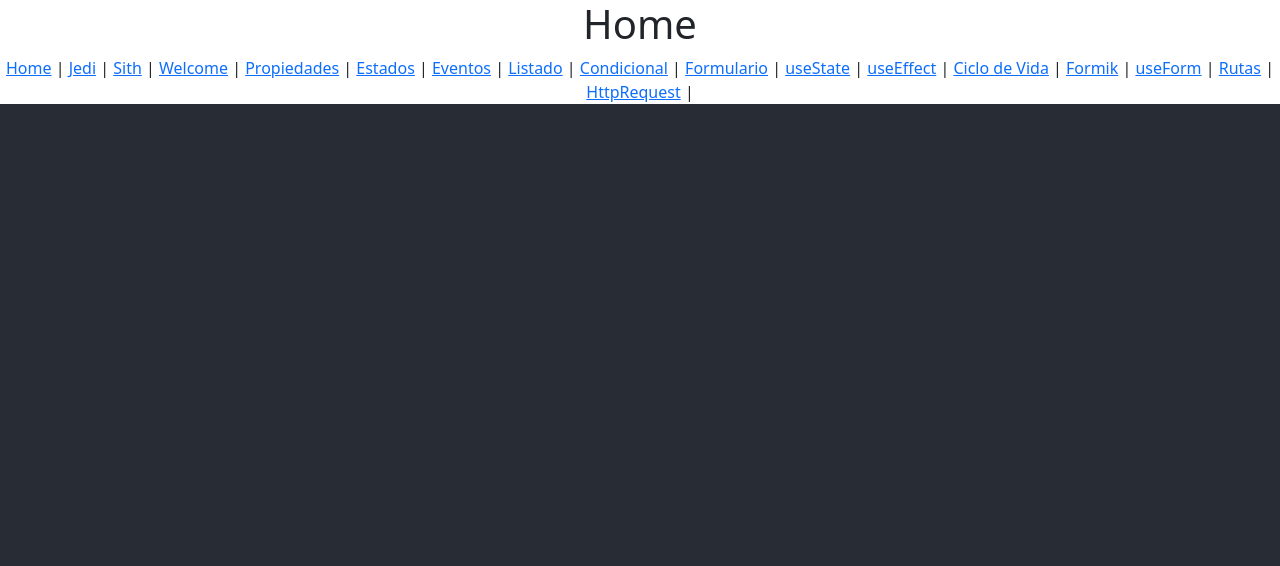
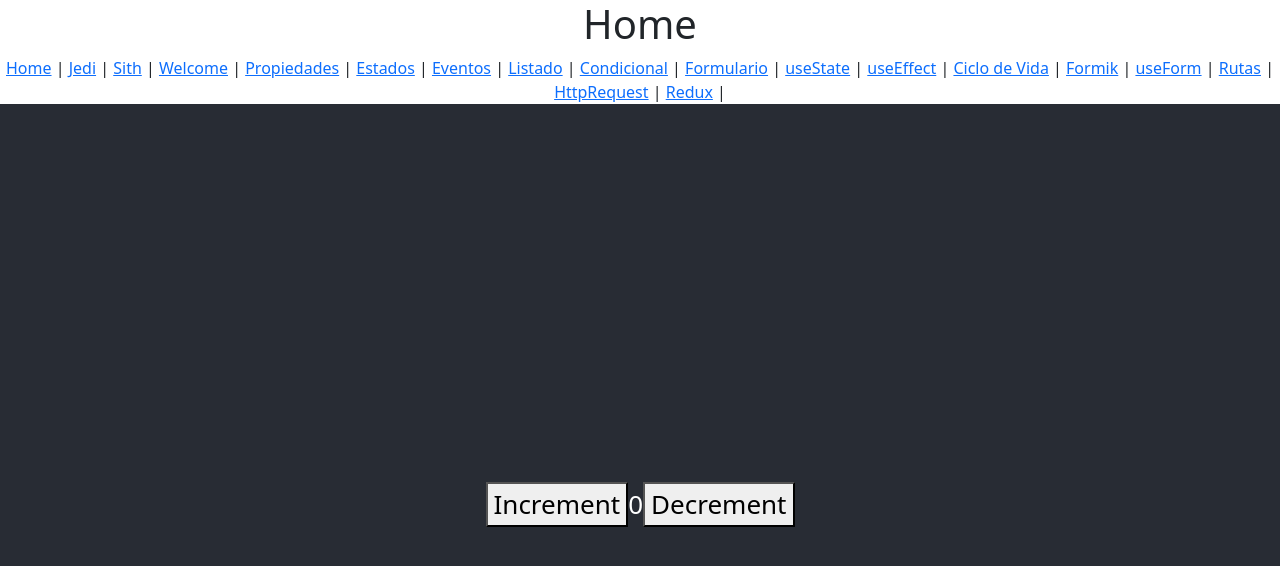
Before and after one commit to pepesan/ejemplos-react-jsx, a React (Create React App) app: page /redux in a window 1280 px wide. Shown: the top 566 px of the page. Built offline with nearby package versions, Linux system fonts and the light colour scheme.

Commit message:
metido el ejemplo de uso de Redux

```diff
--- a/package.json
+++ b/package.json
@@ -3,6 +3,7 @@
   "version": "0.1.0",
   "private": true,
   "dependencies": {
+    "@reduxjs/toolkit": "^1.8.3",
     "@testing-library/jest-dom": "^5.16.4",
     "@testing-library/react": "^13.3.0",
     "@testing-library/user-event": "^13.5.0",
@@ -13,6 +14,7 @@
     "react-bootstrap": "^2.4.0",
     "react-dom": "^18.2.0",
     "react-hook-form": "^7.33.1",
+    "react-redux": "^8.0.2",
     "react-router-dom": "^6.3.0",
     "react-scripts": "5.0.1",
     "web-vitals": "^2.1.4"
--- a/src/App.js
+++ b/src/App.js
@@ -23,6 +23,7 @@
 import RutasListado from "./componentes/rutas/RutasListado";
 import RutasDetalle from "./componentes/rutas/RutasDetalle";
 import CargaDatos from "./componentes/httprequest/CargaDatos";
+import {Counter} from "./componentes/redux/Counter";
 
 function App() {
   return (
@@ -47,6 +48,7 @@
           <Link to="/useForm">useForm</Link> |{" "}
           <Link to="/rutas">Rutas</Link> |{" "}
           <Link to="/httprequest">HttpRequest</Link> |{" "}
+          <Link to="/redux">Redux</Link> |{" "}
         </nav>
       </div>
       <header className="App-header">
@@ -69,6 +71,7 @@
         <Route path="/rutas" element={<RutasListado/>} />
         <Route path="/rutas/:itemId" element={<RutasDetalle />} />
         <Route path="/httprequest" element={<CargaDatos/>} />
+        <Route path="/redux" element={<Counter/>} />
       </Routes>
       </header>
     </div>
--- /dev/null
+++ b/src/componentes/redux/Counter.js
@@ -0,0 +1,28 @@
+import React from 'react'
+import { useSelector, useDispatch } from 'react-redux'
+import { decrement, increment } from '../../features/counterSlice'
+
+export function Counter() {
+    const count = useSelector((state) => state.counter.value)
+    const dispatch = useDispatch()
+
+    return (
+        <div>
+            <div>
+                <button
+                    aria-label="Increment value"
+                    onClick={() => dispatch(increment())}
+                >
+                    Increment
+                </button>
+                <span>{count}</span>
+                <button
+                    aria-label="Decrement value"
+                    onClick={() => dispatch(decrement())}
+                >
+                    Decrement
+                </button>
+            </div>
+        </div>
+    )
+}
--- /dev/null
+++ b/src/features/counterSlice.js
@@ -0,0 +1,28 @@
+import { createSlice } from '@reduxjs/toolkit'
+
+export const counterSlice = createSlice({
+    name: 'counter',
+    initialState: {
+        value: 0,
+    },
+    reducers: {
+        increment: (state) => {
+            // Redux Toolkit allows us to write "mutating" logic in reducers. It
+            // doesn't actually mutate the state because it uses the Immer library,
+            // which detects changes to a "draft state" and produces a brand new
+            // immutable state based off those changes
+            state.value += 1
+        },
+        decrement: (state) => {
+            state.value -= 1
+        },
+        incrementByAmount: (state, action) => {
+            state.value += action.payload
+        },
+    },
+})
+
+// Action creators are generated for each case reducer function
+export const { increment, decrement, incrementByAmount } = counterSlice.actions
+
+export default counterSlice.reducer
--- a/src/index.js
+++ b/src/index.js
@@ -6,13 +6,16 @@
 import {
     BrowserRouter,
 } from "react-router-dom";
-
+import store from './store'
+import { Provider } from 'react-redux'
 const root = ReactDOM.createRoot(document.getElementById('root'));
 root.render(
 
     <React.StrictMode>
         <BrowserRouter>
-            <App />
+            <Provider store={store}>
+                <App />
+            </Provider>
         </BrowserRouter>
     </React.StrictMode>
 );
--- /dev/null
+++ b/src/store.js
@@ -0,0 +1,7 @@
+import { configureStore } from '@reduxjs/toolkit'
+import counterReducer from './features/counterSlice'
+export default configureStore({
+    reducer: {
+        counter: counterReducer,
+    },
+})
```
